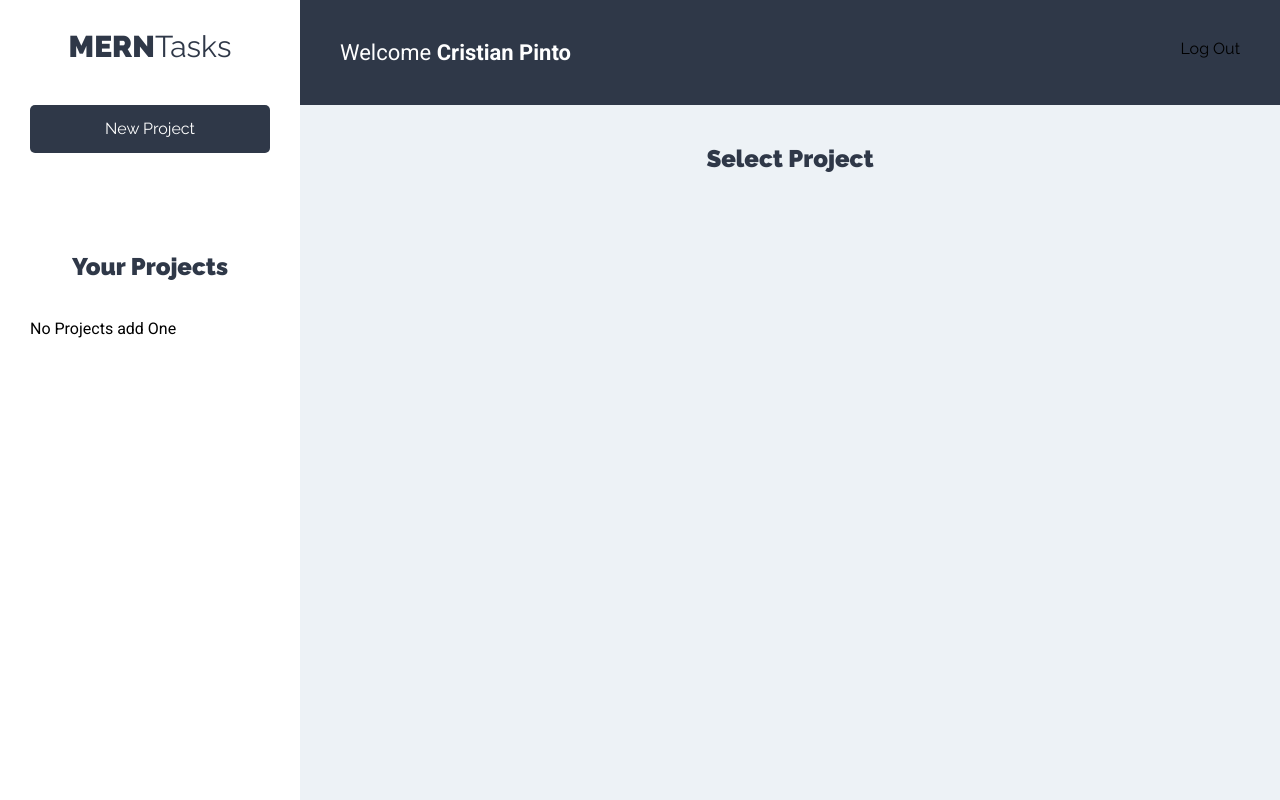
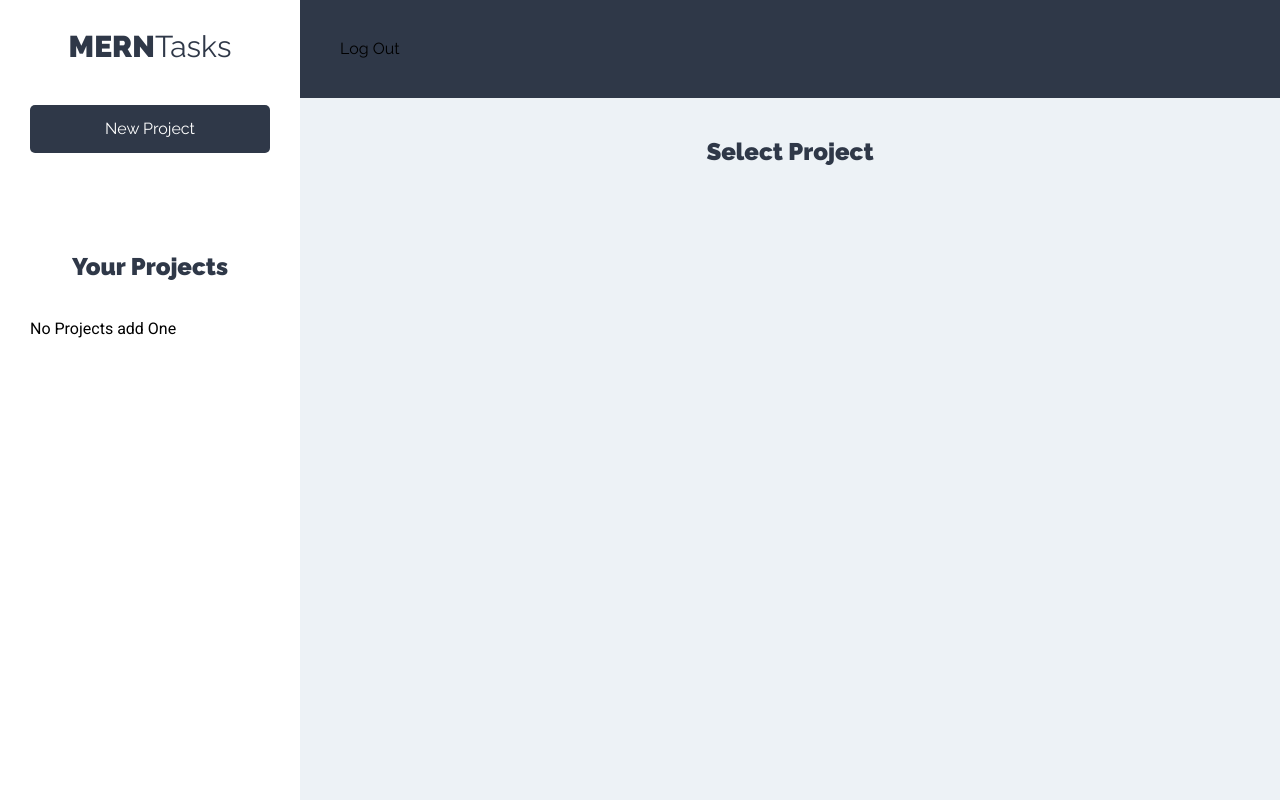
Before and after one commit to crims123/React-Hooks-Context-Task-Project-Frontend, a React (Create React App) app: page /projects in a window 1280 px wide. Built offline with nearby package versions, Linux system fonts and the light colour scheme.

Commit message:
Added dynamic user name to Bar

```diff
--- a/src/components/layout/Bar.jsx
+++ b/src/components/layout/Bar.jsx
@@ -1,11 +1,15 @@
-import React from "react";
+import React, { useContext } from 'react';
+import UserContext from '../../context/users/userContext';
 
 function Bar() {
+  const { user } = useContext(UserContext);
   return (
     <header className="app-header">
-      <p className="nombre-usuario">
-        Welcome <span>Cristian Pinto</span>{" "}
-      </p>
+      {user && (
+        <p className="nombre-usuario">
+          Welcome <span>{user.name}</span>{' '}
+        </p>
+      )}
 
       <nav className="nav-principal">
         <button className="btn btn-blank cerrar-sesion">Log Out</button>
```
